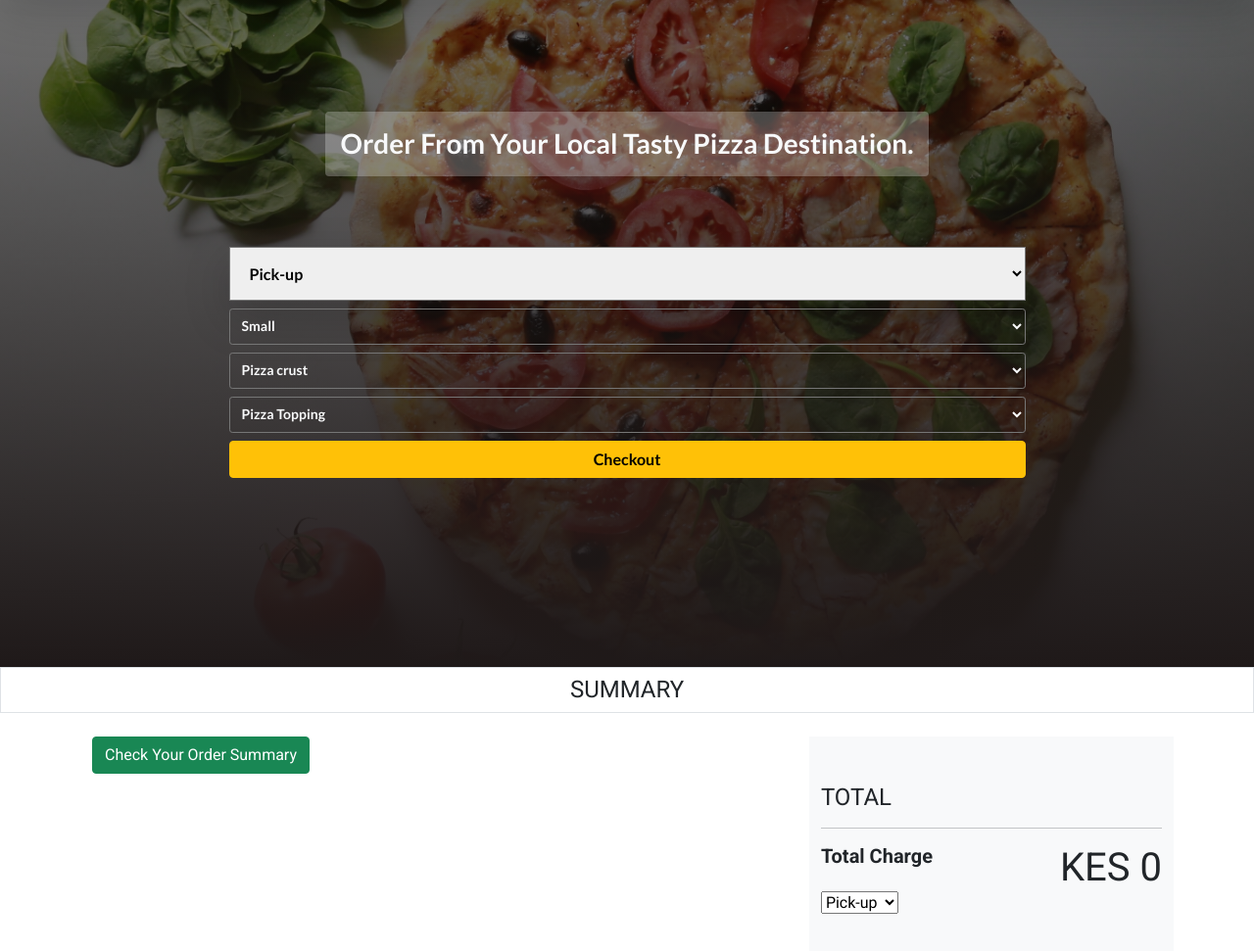
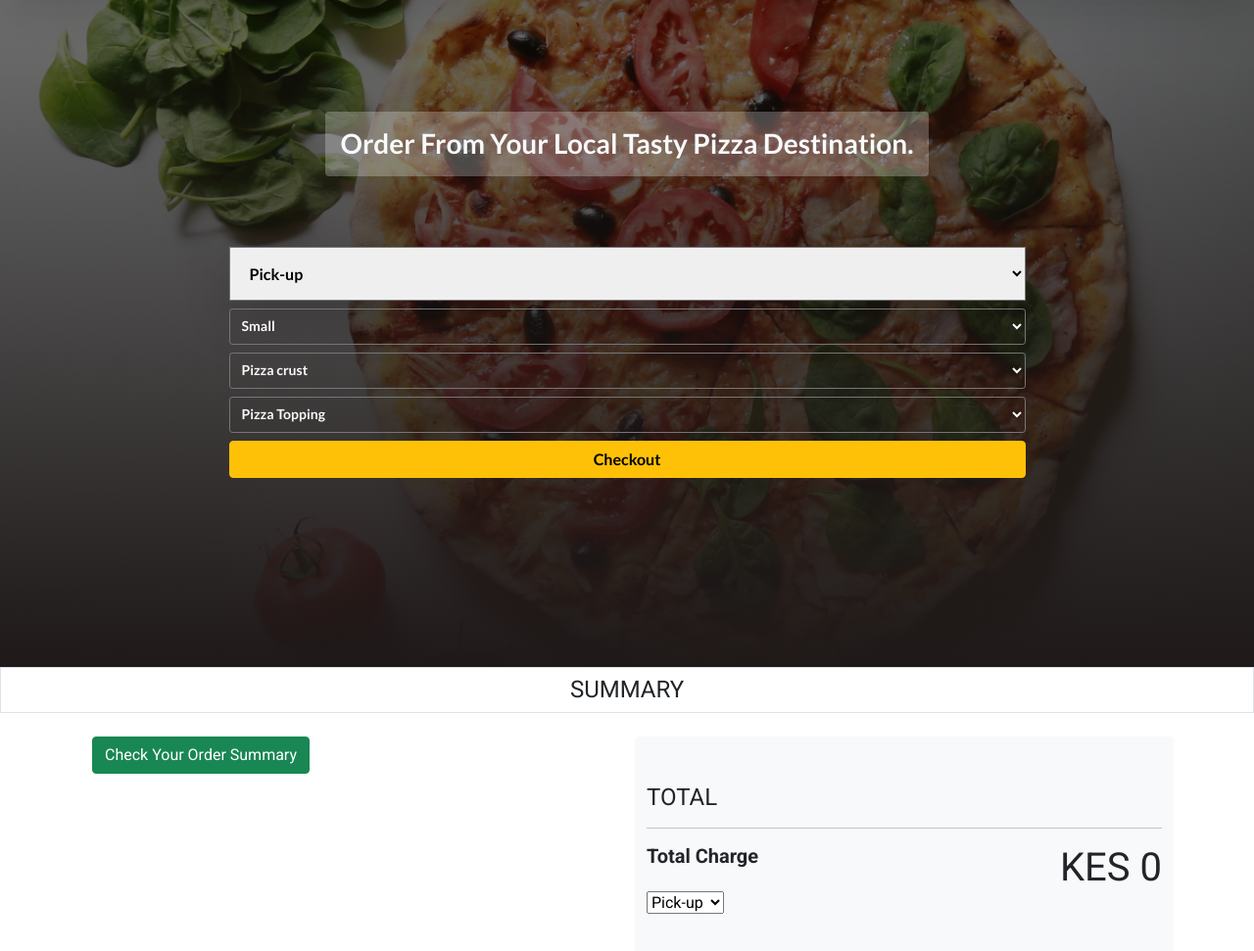
Before and after one commit to moemaair/Pizza-Express, a plain HTML site: page index.html in a window 1280 px wide. Shown: the part 119-1090 px from the top of the page at 98% size. Drawn offline with nearby package versions, Linux system fonts and the light colour scheme.

Commit message:
updated index.html

```diff
--- a/index.html
+++ b/index.html
@@ -118,8 +118,9 @@
   </div>
 
 </div>
+
 <h4 class="text-center py-2 border">SUMMARY</h4>
-  <div class=" container  mt-4 d-flex gap-2" id="summaryBox ">
+  <div class=" container  mt-4 d-flex gap-2 d-flex  flex-column flex-md-row  gap-3" id="summaryBox ">
     <!-- view summary -->
     <section class="container ">
       <p>
@@ -140,7 +141,7 @@
 
     </section>
 <!-- more summary on right -->
-    <div class="container w-50 bg-light py-5 ">
+    <div class="container-fluid bg-light py-5 rounded">
       <h4>TOTAL</h4> <hr>
         <section class="d-flex justify-content-between">
           <div class=""><h5><strong>Total Charge</strong></h5></div>
```
